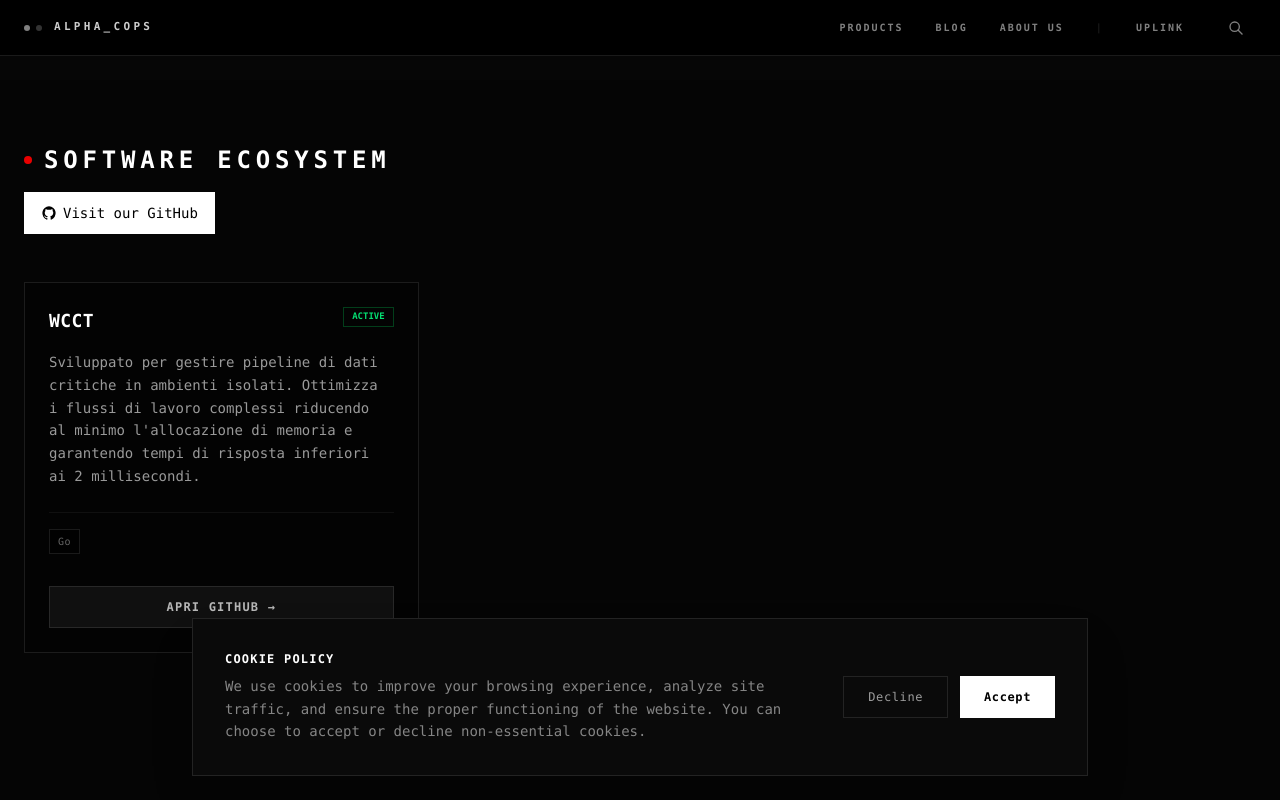
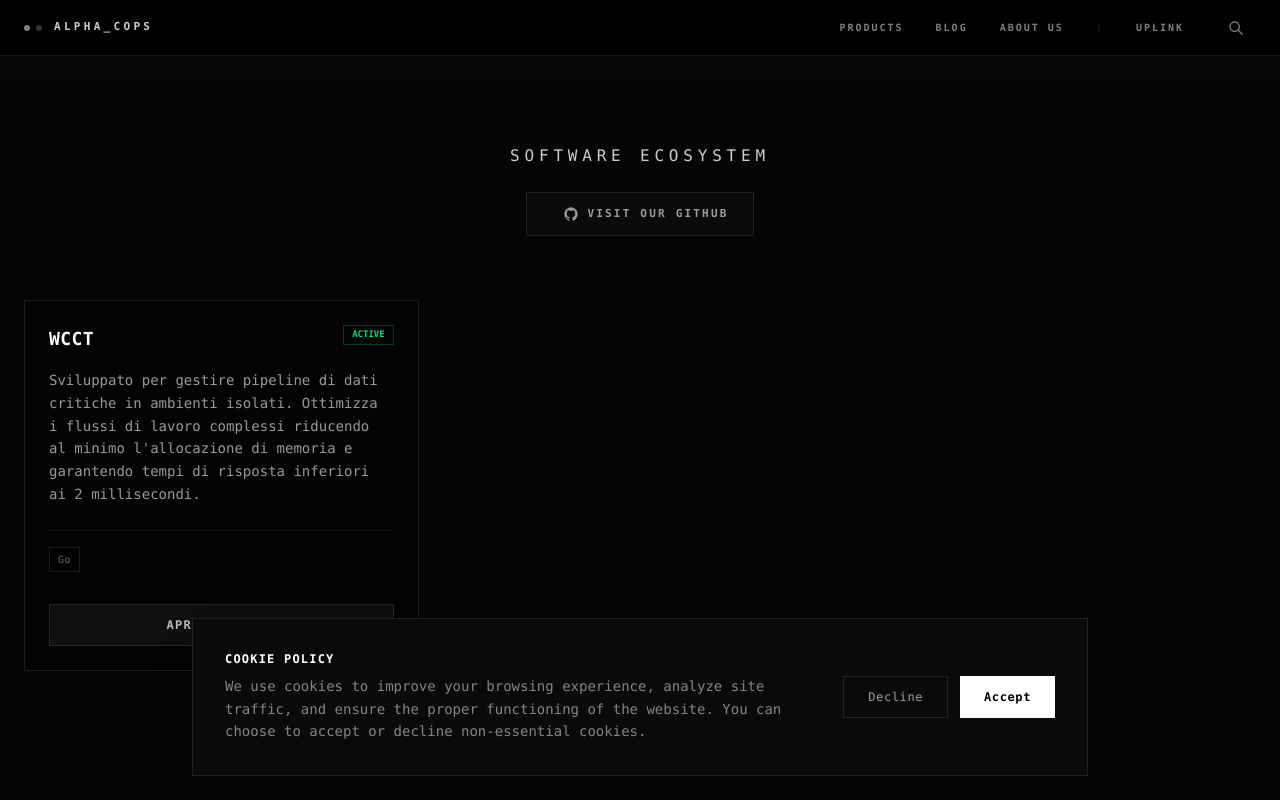
Before and after one commit to alphacvps/www, a Next.js app: page /products in a window 1280 px wide. Shown: the top 800 px of the page. Built offline with nearby package versions, Linux system fonts and the light colour scheme.

Commit message:
update: fix and update product and button styles

```diff
--- a/app/(pages)/products/page.tsx
+++ b/app/(pages)/products/page.tsx
@@ -1,6 +1,6 @@
 "use client";
 
-import Link from "next/link";
+import Button from "@/components/button";
 import { useState } from "react";
 
 interface DownloadUrls {
@@ -39,22 +39,20 @@ export default function ProductsPage() {
   return (
     <div className="min-h-screen bg-[#050505] text-[#e0e0e0] font-mono selection:bg-[#ff0000]/30 selection:text-white pb-16 mt-20">
       <main className="max-w-7xl mx-auto px-6 pt-12 md:pt-16">
-        <header className="mb-12">
-          <h1 className="text-2xl font-bold tracking-[0.2em] text-white uppercase flex items-center gap-3">
-            <span className="w-2 h-2 bg-[#ff0000] inline-block rounded-sm animate-pulse" />
+        <section className="mb-16 flex flex-col items-center justify-center gap-6 text-center">
+          <h1 className="text-sm md:text-base font-mono font-medium tracking-[0.3em] text-white/80 uppercase">
             Software Ecosystem
           </h1>
-          <Link
-            href={"https://github.com/alphacops"}
+
+          <Button
+            href="https://github.com/alphacops"
             target="_blank"
-            className="mt-4 text-black bg-white hover:bg-[#eee]/90 focus:ring-4 focus:outline-none focus:ring-[#eee]/50 box-border border border-transparent font-medium leading-5 text-sm px-4 py-2.5 text-center inline-flex items-center dark:hover:bg-[#eee] dark:focus:ring-[#eee]/55"
-          >
+            variant="secondary"
+            leftIcon={
               <svg
-              className="w-4 h-4 me-1.5"
+                className="w-4 h-4"
                 aria-hidden="true"
                 xmlns="http://www.w3.org/2000/svg"
-              width="24"
-              height="24"
                 fill="currentColor"
                 viewBox="0 0 24 24"
               >
@@ -64,9 +62,11 @@ export default function ProductsPage() {
                   clipRule="evenodd"
                 />
               </svg>
-            Visit our GitHub{" "}
-          </Link>{" "}
-        </header>
+            }
+          >
+            Visit our GitHub
+          </Button>
+        </section>
 
         <div className="grid grid-cols-1 md:grid-cols-2 lg:grid-cols-3 gap-6">
           {PRODUCTS_DATA.map((product, id) => (
--- a/app/not-found.tsx
+++ b/app/not-found.tsx
@@ -1,10 +1,6 @@
 "use client";
 
-import React, { useState, useEffect } from 'react';
-import Link from 'next/link';
-import { Crosshair } from '@/components/crosshair';
-import { MousePosition } from '@/types/landing';
-import TacticalButton from '@/components/button';
+import Button from '@/components/button';
 
 export default function NotFound() {
   return (
@@ -27,11 +23,11 @@ export default function NotFound() {
         </p>
 
         <div className="pt-2">
-          <TacticalButton
+          <Button
             href="/"
           >
             &gt; re_route_to_base
-          </TacticalButton>
+          </Button>
         </div>
       </div>
     </div>
--- a/components/button.tsx
+++ b/components/button.tsx
@@ -1,74 +1,109 @@
-"use client";
+import React from 'react';
+import Link from 'next/link';
 
-import Link, { LinkProps } from 'next/link';
-import React, { useRef, AnchorHTMLAttributes } from 'react';
-
-interface TacticalButtonProps extends Omit<AnchorHTMLAttributes<HTMLAnchorElement>, keyof LinkProps>, LinkProps {
-  children: React.ReactNode;
-  className?: string;
-  accentColor?: string;
+export interface TacticalButtonProps extends React.ButtonHTMLAttributes<HTMLButtonElement> {
+  isLoading?: boolean;
+  variant?: 'primary' | 'secondary' | 'danger';
+  href?: string;
+  leftIcon?: React.ReactNode;
+  rightIcon?: React.ReactNode;
+  target?: string;
+  rel?: string;
 }
 
-export default function TacticalButton({
+export default function Button({
   children,
+  isLoading = false,
+  variant = 'primary',
+  disabled,
+  className = '',
   href,
-  className = '',
-  accentColor = '255, 0, 0',
+  leftIcon,
+  rightIcon,
+  target,
+  rel,
   ...props
 }: TacticalButtonProps) {
-  const linkRef = useRef<HTMLAnchorElement>(null);
-
-  const handleMouseMove = (e: React.MouseEvent<HTMLAnchorElement>) => {
-    if (!linkRef.current) return;
-    const rect = linkRef.current.getBoundingClientRect();
-    const x = e.clientX - rect.left;
-    const y = e.clientY - rect.top;
-
-    linkRef.current.style.setProperty('--mouse-x', `${x}px`);
-    linkRef.current.style.setProperty('--mouse-y', `${y}px`);
+  const theme = {
+    primary: {
+      wrapper: 'border-white/10 bg-black/40 hover:border-[#ff0000]/60 hover:bg-[#ff0000]/5 hover:shadow-[0_0_20px_rgba(255,0,0,0.1)]',
+      text: 'text-white/70 group-hover:text-white',
+      corners: 'border-[#ff0000] opacity-0 group-hover:opacity-100',
+      prefix: 'text-[#ff0000]',
+    },
+    secondary: {
+      wrapper: 'border-white/10 bg-white/[0.02] hover:border-white/30 hover:bg-white/[0.05]',
+      text: 'text-white/60 group-hover:text-white',
+      corners: 'border-white opacity-0 group-hover:opacity-60',
+      prefix: 'text-white/40',
+    },
+    danger: {
+      wrapper: 'border-red-900/30 bg-red-950/20 hover:border-red-500/50 hover:bg-red-900/30',
+      text: 'text-red-500 group-hover:text-red-400',
+      corners: 'border-red-500 opacity-0 group-hover:opacity-100',
+      prefix: 'text-red-500',
+    }
   };
 
+  const active = theme[variant];
+  const isDisabled = disabled || isLoading;
+
+  const baseClasses = `group relative inline-flex items-center justify-center h-11 px-6 font-mono text-[11px] font-bold tracking-[0.2em] uppercase transition-all duration-300 ease-out border rounded-none active:scale-[0.98] ${
+    isDisabled ? 'opacity-40 cursor-not-allowed active:scale-100 pointer-events-none' : ''
+  } ${active.wrapper} ${className}`;
+
+  const content = (
+    <>
+      <span className={`absolute top-[-1px] left-[-1px] w-2 h-2 border-t border-l transition-all duration-300 ease-out ${active.corners} group-hover:-translate-x-[3px] group-hover:-translate-y-[3px]`} />
+      <span className={`absolute top-[-1px] right-[-1px] w-2 h-2 border-t border-r transition-all duration-300 ease-out ${active.corners} group-hover:translate-x-[3px] group-hover:-translate-y-[3px]`} />
+      <span className={`absolute bottom-[-1px] left-[-1px] w-2 h-2 border-b border-l transition-all duration-300 ease-out ${active.corners} group-hover:-translate-x-[3px] group-hover:translate-y-[3px]`} />
+      <span className={`absolute bottom-[-1px] right-[-1px] w-2 h-2 border-b border-r transition-all duration-300 ease-out ${active.corners} group-hover:translate-x-[3px] group-hover:translate-y-[3px]`} />
+
+      <span className={`relative z-10 flex items-center justify-center gap-3 transition-colors duration-300 ${active.text}`}>
+        <span className={`text-[11px] transition-all duration-300 ${active.prefix} ${isDisabled ? 'opacity-30' : 'opacity-70 group-hover:opacity-100'}`}>
+          {isLoading ? '>>' : ''}
+        </span>
+
+        {isLoading ? (
+          <span className="flex items-center gap-2">
+            <svg className="w-3.5 h-3.5 animate-spin" fill="none" viewBox="0 0 24 24">
+              <circle className="opacity-20" cx="12" cy="12" r="10" stroke="currentColor" strokeWidth="3" />
+              <path className="opacity-80" fill="currentColor" d="M4 12a8 8 0 018-8V0C5.373 0 0 5.373 0 12h4zm2 5.291A7.962 7.962 0 014 12H0c0 3.042 1.135 5.824 3 7.938l3-2.647z" />
+            </svg>
+            <span className="opacity-70">{children}</span>
+          </span>
+        ) : (
+          <span className="flex items-center gap-2 transition-transform duration-300 ease-out">
+            {leftIcon && <span className="flex items-center justify-center">{leftIcon}</span>}
+            <span>{children}</span>
+            {rightIcon && <span className="flex items-center justify-center">{rightIcon}</span>}
+          </span>
+        )}
+      </span>
+    </>
+  );
+
+  if (href) {
+    return (
+      <Link
+        href={href}
+        target={target}
+        rel={rel}
+        className={baseClasses}
+        onClick={props.onClick as any}
+      >
+        {content}
+      </Link>
+    );
+  }
+
   return (
-    <Link
-      ref={linkRef}
-      href={href}
-      onMouseMove={handleMouseMove}
-      className={`group relative overflow-hidden bg-[#050505] border border-white/10 px-8 py-3.5 font-mono text-[11px] uppercase tracking-[0.2em] text-white/70 transition-colors duration-300 hover:text-white hover:border-white/20 select-none block w-fit ${className}`}
-      style={{
-        '--btn-color': accentColor,
-        '--mouse-x': '-100px',
-        '--mouse-y': '-100px',
-      } as React.CSSProperties}
+    <button
+      disabled={isDisabled}
+      className={baseClasses}
       {...props}
     >
-      <span className="relative z-10 flex items-center justify-center gap-2">
-        {children}
-      </span>
-
-      <div
-        className="absolute inset-0 z-0 opacity-0 group-hover:opacity-100 transition-opacity duration-300 pointer-events-none"
-        style={{
-          background: `radial-gradient(circle 80px at var(--mouse-x) var(--mouse-y), rgba(var(--btn-color), 0.15), transparent 100%)`,
-        }}
-      />
-
-      <div
-        className="absolute inset-0 z-0 opacity-0 group-hover:opacity-100 transition-opacity duration-300 pointer-events-none"
-        style={{
-          backgroundImage: `
-            linear-gradient(to right, rgba(var(--btn-color), 0.4) 1px, transparent 1px),
-            linear-gradient(to bottom, rgba(var(--btn-color), 0.4) 1px, transparent 1px)
-          `,
-          backgroundSize: '4px 4px',
-          WebkitMaskImage: `radial-gradient(circle 60px at var(--mouse-x) var(--mouse-y), black 0%, transparent 100%)`,
-          maskImage: `radial-gradient(circle 60px at var(--mouse-x) var(--mouse-y), black 0%, transparent 100%)`,
-        }}
-      />
-
-      <div className="absolute top-0 left-0 w-1.5 h-1.5 border-t border-l border-white/20 group-hover:border-[rgb(var(--btn-color))] transition-colors duration-300" />
-      <div className="absolute top-0 right-0 w-1.5 h-1.5 border-t border-r border-white/20 group-hover:border-[rgb(var(--btn-color))] transition-colors duration-300" />
-      <div className="absolute bottom-0 left-0 w-1.5 h-1.5 border-b border-l border-white/20 group-hover:border-[rgb(var(--btn-color))] transition-colors duration-300" />
-      <div className="absolute bottom-0 right-0 w-1.5 h-1.5 border-b border-r border-white/20 group-hover:border-[rgb(var(--btn-color))] transition-colors duration-300" />
-    </Link>
+      {content}
+    </button>
   );
 }
--- a/components/carousel.tsx
+++ b/components/carousel.tsx
@@ -60,15 +60,6 @@ export function PriorityFeed({ posts, intervalMs = 5000 }: PriorityFeedProps) {
           100% { opacity: 1; transform: translateY(0) scale(1); }
         }
       `}</style>
-
-      <div className="flex justify-between items-center text-[10px] tracking-[0.3em] uppercase font-bold">
-        <div className="text-[#ff0000]">
-          [ Priority_Feed ]
-        </div>
-        <div className={`transition-opacity duration-300 text-white/40 ${isHovered ? 'opacity-100' : 'opacity-0'}`}>
-          [ sys_paused ]
-        </div>
-      </div>
 
       <div
         className="relative border border-white/10 bg-black/50 overflow-hidden group"
```
Lines whose indentation alone changed are shown as unchanged.
